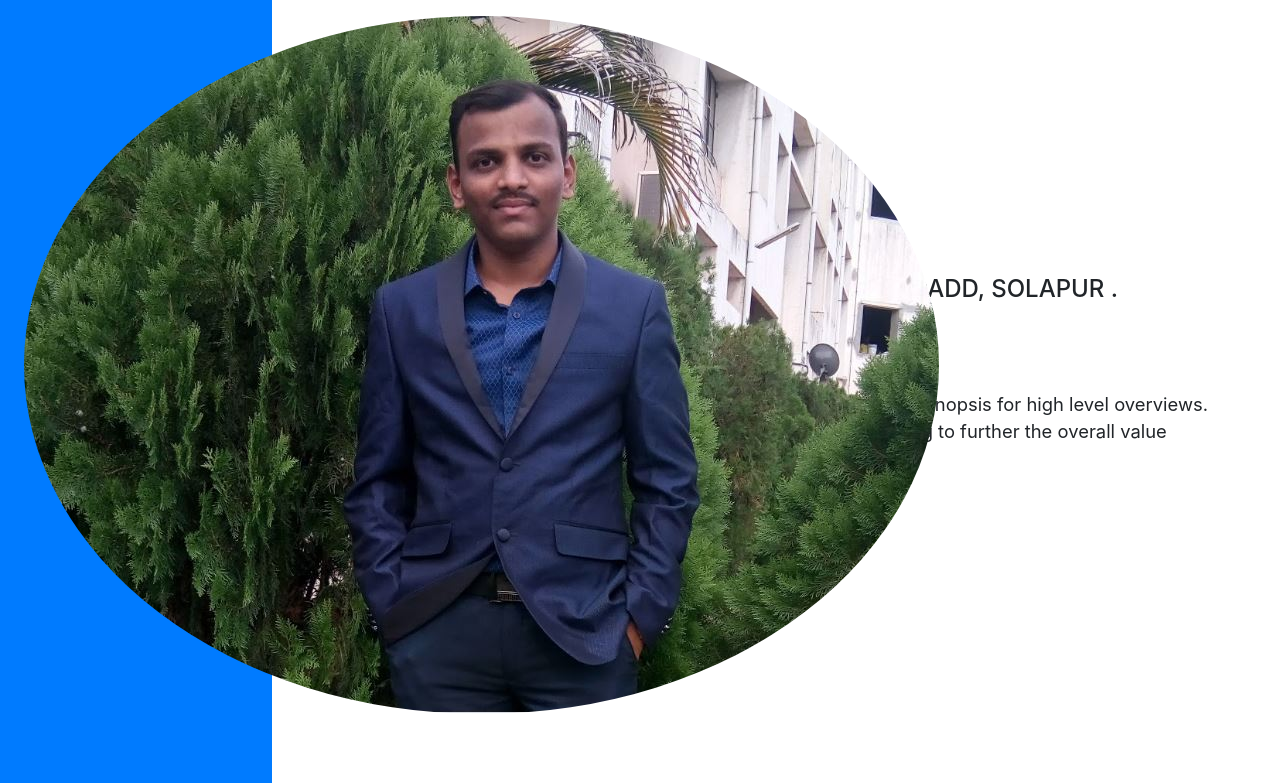
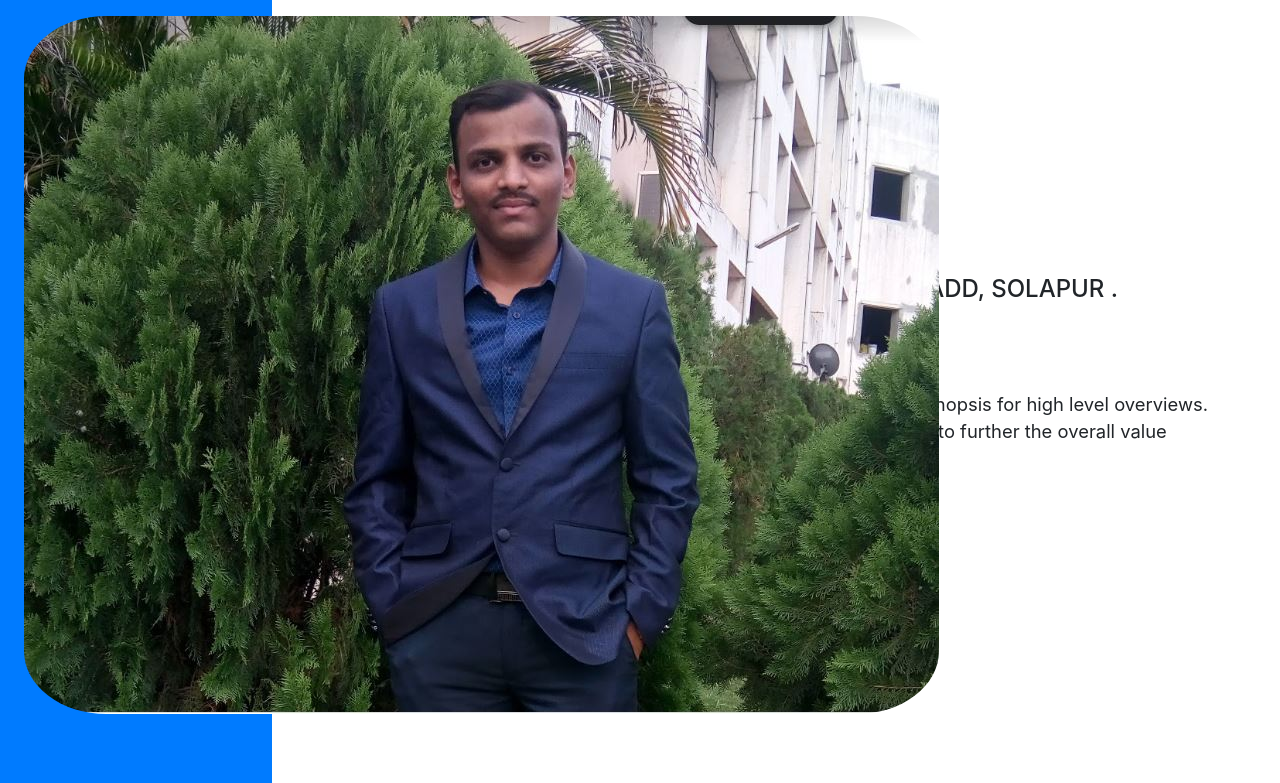
Before and after one commit to pramod-Paratabadi/Resume_Pramod_P, a website with bundled scripts: page index.html in a window 1280 px wide. Shown: the top 783 px of the page. Built offline with nearby package versions, Linux system fonts and the light colour scheme; a web font is replaced by a local one.

Commit message:
Update index.html

```diff
--- a/index.html
+++ b/index.html
@@ -40,7 +40,7 @@
         <img src="img/profile.JPG" alt="Pramod">
 	<style>
 	img {
-		border-radius: 50%;
+		border-radius: 9%;
 	}
 	</style>
 	</figure>
```
